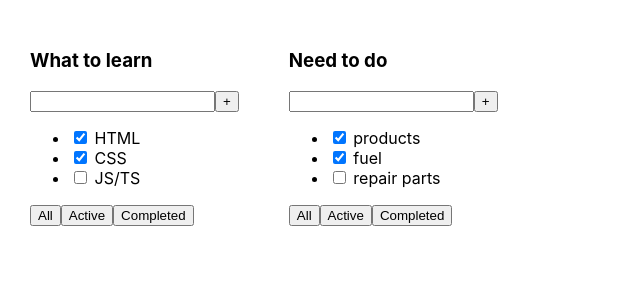
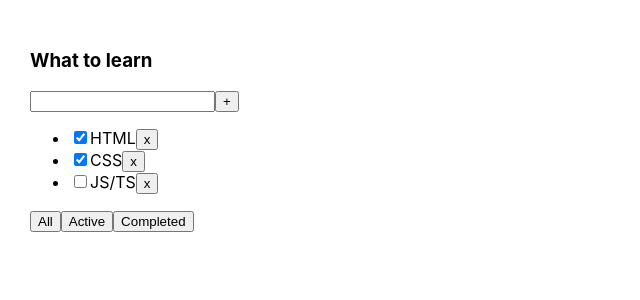
Before and after one commit to Sergey-BY6/Todolist, a React (Create React App) app: page / in a window 1280 px wide. Shown: the top 300 px of the page, without its empty margins (0-640 px from the left). Built offline with nearby package versions, Linux system fonts and the light colour scheme.

Commit message:
Add useState and useEffect hook.

```diff
--- a/src/App.tsx
+++ b/src/App.tsx
@@ -1,31 +1,59 @@
-import React from 'react';
+import React, {useEffect, useState} from 'react';
 import './App.css';
 import TodoList, {TaskType} from './TodoList';
 
 
+export type FilterValueType = 'all' | 'active' | 'completed'
+
+
 function App() {
-    const todoListTitle_1: string = "What to learn"
-    const todoListTitle_2: string = "Need to do"
+    const todoListTitle_1: string = 'What to learn'
 
-    const tasks_1: Array<TaskType> = [
-        {id: 1, title: "HTML", isDone: true},
-        {id: 2, title: "CSS", isDone: true},
-        {id: 3, title: "JS/TS", isDone: false}
-    ]
+    const [tasks, setTasks] = useState<Array<TaskType>>([
+        {id: 1, title: 'HTML', isDone: true},
+        {id: 2, title: 'CSS', isDone: true},
+        {id: 3, title: 'JS/TS', isDone: false}
+    ])
 
-    const tasks_2: Array<TaskType> = [
-        {id: 1, title: "products", isDone: true},
-        {id: 2, title: "fuel", isDone: true},
-        {id: 3, title: "repair parts", isDone: false}
-    ]
+
+    const removeTask = (taskId: number) => {
+        setTasks(tasks.filter(el => el.id !== taskId))
+    }
+
+    const [filter, setFilter] = useState<FilterValueType>('all')
+
+    //    для отслеживания стайте синхронно
+    useEffect(() => {
+        console.log(tasks)
+    },[tasks, filter])
 
 
 
+    const changeFilter = (filter: FilterValueType) => {
+        setFilter(filter)
+    }
+
+
+    const getFilteredTasksForRender = (tasks: Array<TaskType>, filter: FilterValueType): Array<TaskType> => {
+        switch (filter) {
+            case 'active':
+                return tasks.filter((el => !el.isDone))
+            case 'completed':
+                return tasks.filter((el => el.isDone))
+            default:
+                return tasks
+        }
+    }
+
+    const filteredTasksForender = getFilteredTasksForRender(tasks, filter)
+
     return (
         <div className="App">
-           <TodoList title={todoListTitle_1} tasks={tasks_1}/>
-           <TodoList title={todoListTitle_2} tasks={tasks_2}/>
-
+            <TodoList title={todoListTitle_1}
+                      tasks={filteredTasksForender}
+                      removeTask={removeTask}
+                      changeFilter={changeFilter}
+            />
         </div>
     );
 }
--- a/src/TodoList.tsx
+++ b/src/TodoList.tsx
@@ -1,8 +1,11 @@
 import React from 'react';
+import {FilterValueType} from './App';
 
 type TodoListPropsType = {
     title: string
     tasks: Array<TaskType>
+    removeTask: (taskId: number) => void
+    changeFilter: (filter: FilterValueType) => void
 }
 
 export type TaskType = {
@@ -17,8 +20,13 @@ const TodoList = (props: TodoListPropsType) => {
 
     let taskslist = props.tasks.length
         ? props.tasks.map((el: TaskType) => {
+            const removeTask = () => props.removeTask(el.id)
             return (
-                <li><input type="checkbox" checked={el.isDone}/> <span>{el.title}</span></li>
+                <li><input type="checkbox"
+                           checked={el.isDone}/>
+                    <span>{el.title}</span>
+                    <button onClick={removeTask}>x</button>
+                </li>
             )
         })
         : <span>Your tasklist is empty</span>
@@ -35,9 +43,9 @@ const TodoList = (props: TodoListPropsType) => {
                 {taskslist}
             </ul>
             <div>
-                <button>All</button>
-                <button>Active</button>
-                <button>Completed</button>
+                <button onClick={() => props.changeFilter("all")}>All</button>
+                <button onClick={() => props.changeFilter("active")}>Active</button>
+                <button onClick={() => props.changeFilter("completed")}>Completed</button>
             </div>
         </div>
     );
```
